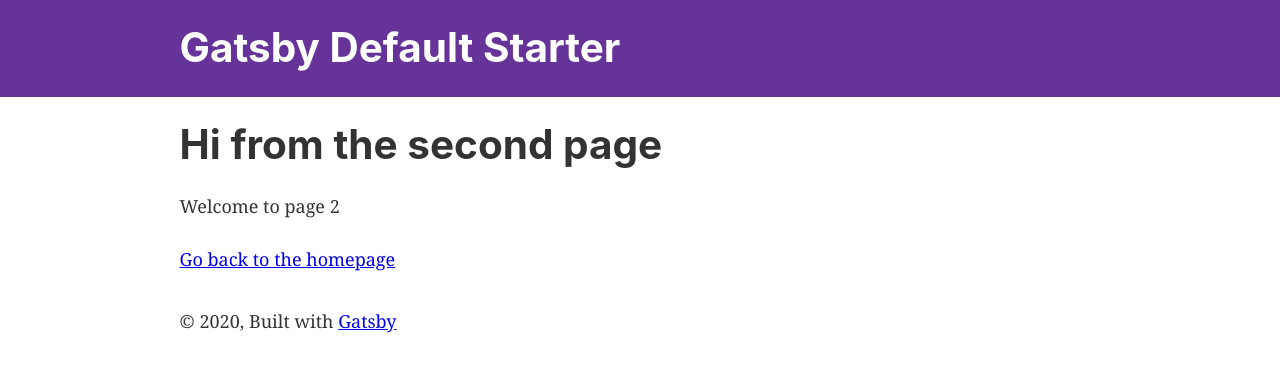
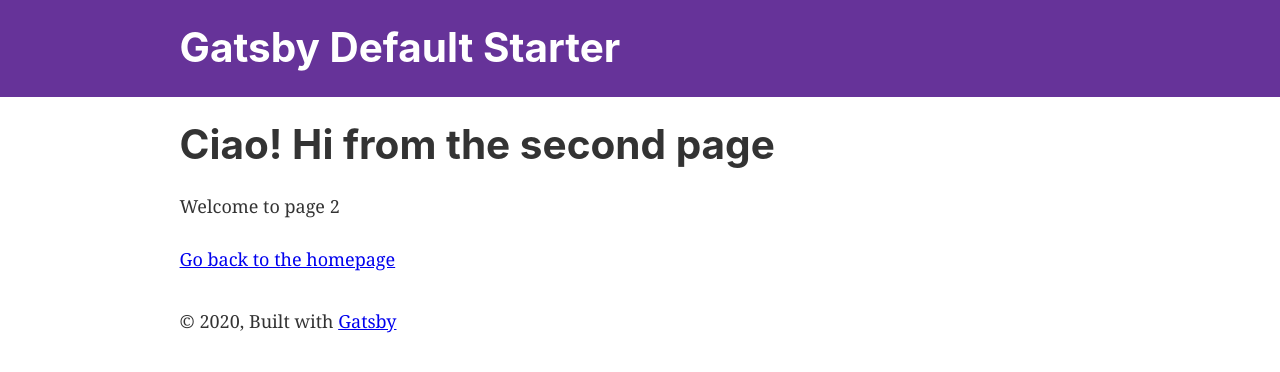
Before and after one commit to gorbulls456667/nuovo12, a Gatsby site: page /page-2 in a window 1280 px wide. Built offline with nearby package versions, Linux system fonts and the light colour scheme; Gatsby itself is replaced by a stand-in of ours.

Commit message:
Update page-2.js

```diff
--- a/src/pages/page-2.js
+++ b/src/pages/page-2.js
@@ -7,7 +7,7 @@
 const SecondPage = () => (
   <Layout>
     <SEO title="Page two" />
-    <h1>Hi from the second page</h1>
+    <h1>Ciao! Hi from the second page</h1>
     <p>Welcome to page 2</p>
     <Link to="/">Go back to the homepage</Link>
   </Layout>
```
